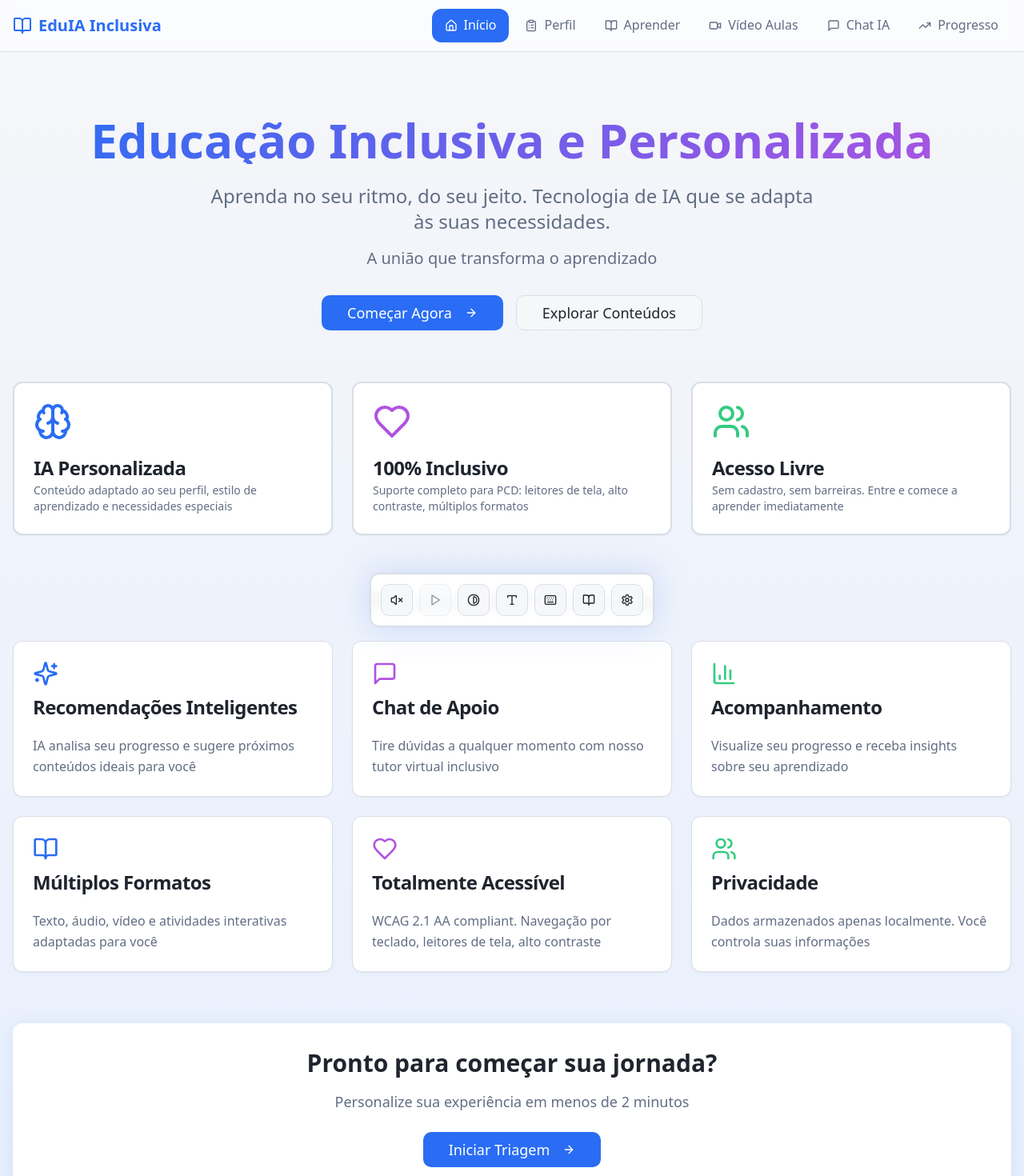
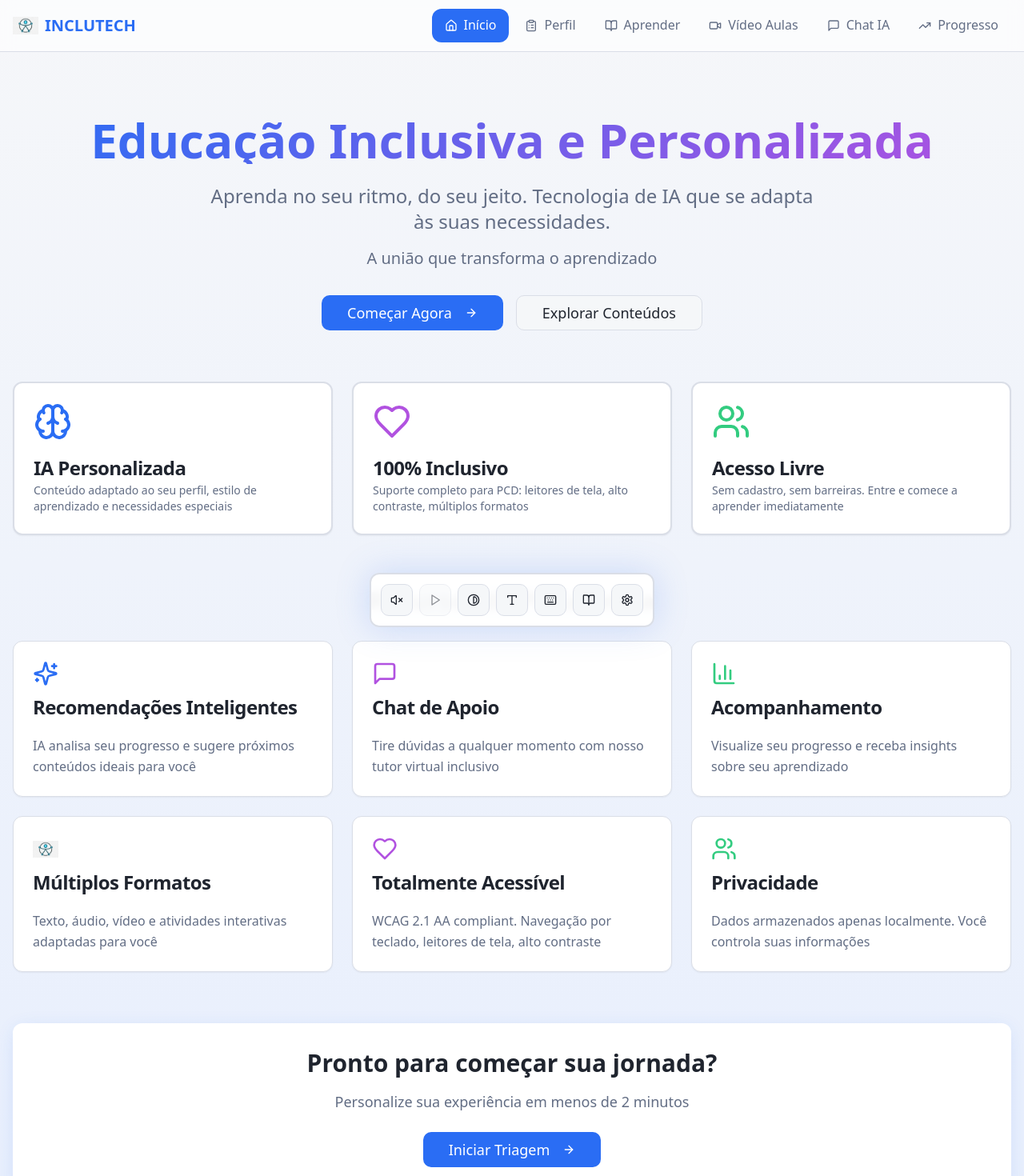
Before and after one commit to JadsonSoaresz/aura-ia, a React (Vite) app: page / in a window 1280 px wide. Shown: the top 1470 px of the page at 80% size. Built offline with nearby package versions, Linux system fonts and the light colour scheme; the HTML template or start-up script is replaced by a standard one.

Commit message:
Update platform name and icon

```diff
--- a/src/components/Navbar.tsx
+++ b/src/components/Navbar.tsx
@@ -1,6 +1,7 @@
 import { Link, useLocation } from "react-router-dom";
 import { Home, ClipboardList, BookOpen, MessageSquare, TrendingUp, Video } from "lucide-react";
 import { useAccessibility } from "@/contexts/AccessibilityContext";
+import inclutechLogo from "@/assets/inclutech-logo.jpg";
 
 const Navbar = () => {
   const location = useLocation();
@@ -32,12 +33,12 @@ const Navbar = () => {
           <Link
             to="/"
             className="flex items-center gap-2 font-bold text-xl text-primary hover:opacity-80 transition-opacity"
-            aria-label="Página inicial - EduIA Inclusiva"
-            onMouseEnter={() => handleLinkHover("Página inicial, EduIA Inclusiva")}
-            onFocus={() => handleLinkHover("Página inicial, EduIA Inclusiva")}
+            aria-label="Página inicial - INCLUTECH"
+            onMouseEnter={() => handleLinkHover("Página inicial, INCLUTECH")}
+            onFocus={() => handleLinkHover("Página inicial, INCLUTECH")}
           >
-            <BookOpen className="h-6 w-6" />
-            <span>EduIA Inclusiva</span>
+            <img src={inclutechLogo} alt="INCLUTECH Logo" className="h-8 w-8 object-contain" />
+            <span>INCLUTECH</span>
           </Link>
 
           <ul className="hidden md:flex items-center gap-1">
--- a/src/pages/Landing.tsx
+++ b/src/pages/Landing.tsx
@@ -14,6 +14,7 @@ import {
 } from "lucide-react";
 import Navbar from "@/components/Navbar";
 import { useAccessibility } from "@/contexts/AccessibilityContext";
+import inclutechLogo from "@/assets/inclutech-logo.jpg";
 
 export default function Landing() {
   const { speak, profile } = useAccessibility();
@@ -159,7 +160,7 @@ export default function Landing() {
 
             <Card onMouseEnter={() => profile.ttsEnabled && speak("Múltiplos Formatos. Texto, áudio, vídeo e atividades interativas adaptadas para você")}>
               <CardHeader>
-                <BookOpen className="h-8 w-8 mb-2 text-primary" />
+                <img src={inclutechLogo} alt="Múltiplos Formatos" className="h-8 w-8 mb-2 object-contain" />
                 <CardTitle>Múltiplos Formatos</CardTitle>
               </CardHeader>
               <CardContent>
```
Also changed, not shown: src/assets/inclutech-logo.jpg (added).
